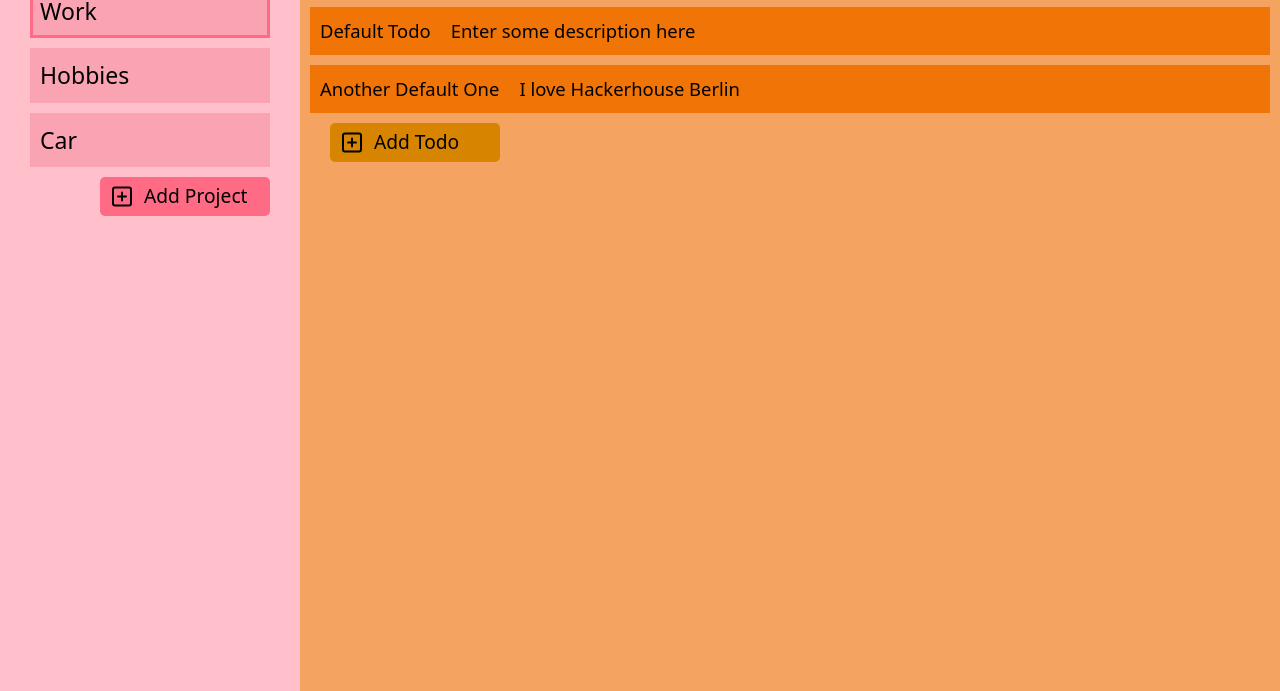
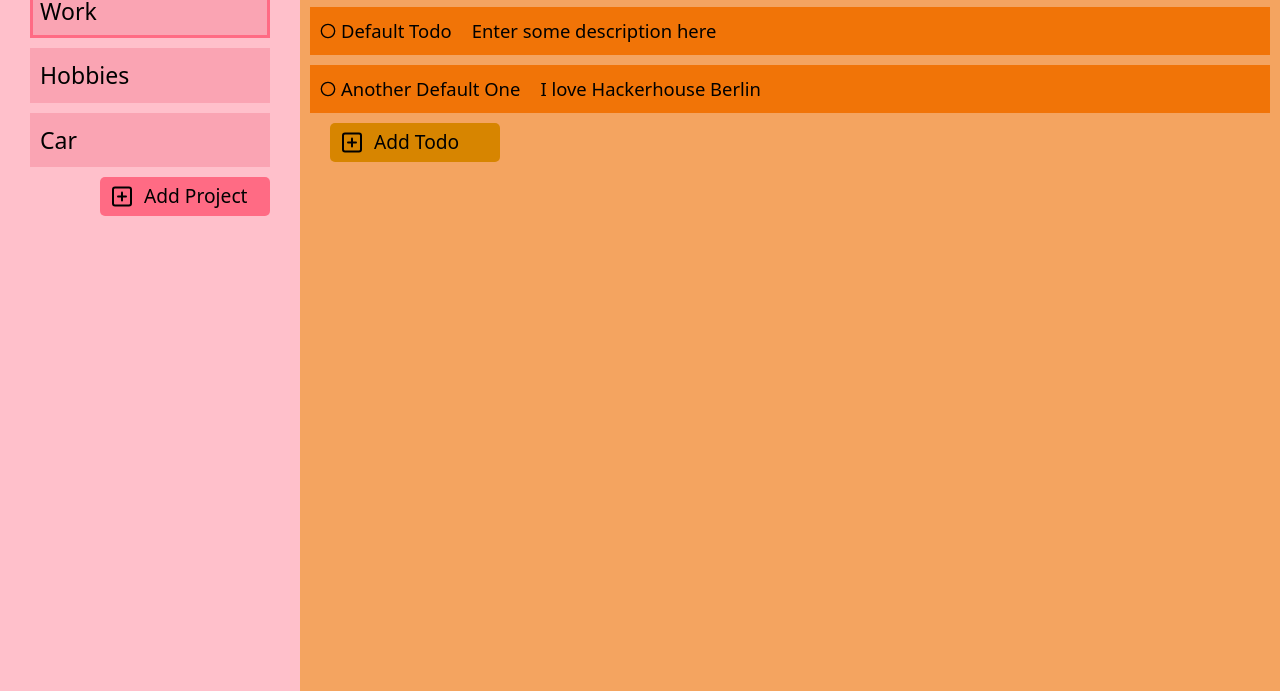
Before and after one commit to ScaxCodes/odin-todo-list, a plain HTML site: page index.html in a window 1280 px wide. Shown: the part 109-800 px from the top of the page. Drawn offline with Linux system fonts and the light colour scheme.

Commit message:
Add icon for each todo and hover effect

```diff
--- a/bundle.js
+++ b/bundle.js
@@ -106,6 +106,11 @@
         todoDiv.classList.add("todo-container");
         mainTodos.appendChild(todoDiv);
 
+        const todoIcon = document.createElement("div");
+        todoIcon.classList.add("todo-icon");
+        todoDiv.appendChild(todoIcon);
+        todoIcon.innerHTML = `<img src="circle.svg">`;
+
         const todoTitle = document.createElement("div");
         todoTitle.classList.add("todo-title");
         todoDiv.appendChild(todoTitle);
@@ -204,7 +209,7 @@
 
     // See comment above
     addTodoCancelButton.addEventListener("click", () => {
-        addTodoButton.style.display = "block";
+        addTodoButton.style.display = "flex";
         // addTodoDiv.style.display = "none";
         clearWebsite();
         renderPage();
--- a/style.css
+++ b/style.css
@@ -129,9 +129,14 @@
 
 .todo-container {
   display: flex;
+  align-items: center;
   margin: 10px;
   padding: 10px;
   background-color: rgb(241, 116, 7);
+}
+
+.todo-container:hover {
+  background-color: rgb(173, 86, 9);
 }
 
 .add-todo-container {
@@ -143,10 +148,20 @@
   background-color: rgb(241, 116, 7);
 }
 
+.todo-icon {
+  display: flex;
+  align-items: center;
+  margin: 0 5px 0 0;
+}
+
+.todo-icon img {
+  height: 16px;
+}
+
 .todo-title {
   font-size: 80%;
   font-weight: 500;
-  margin: 0px 20px 0 0;
+  margin: 0 20px 0 0;
 }
 
 .todo-description {
```
Also changed, not shown: check-circle.svg (added), circle.svg (added), 1 other file.
